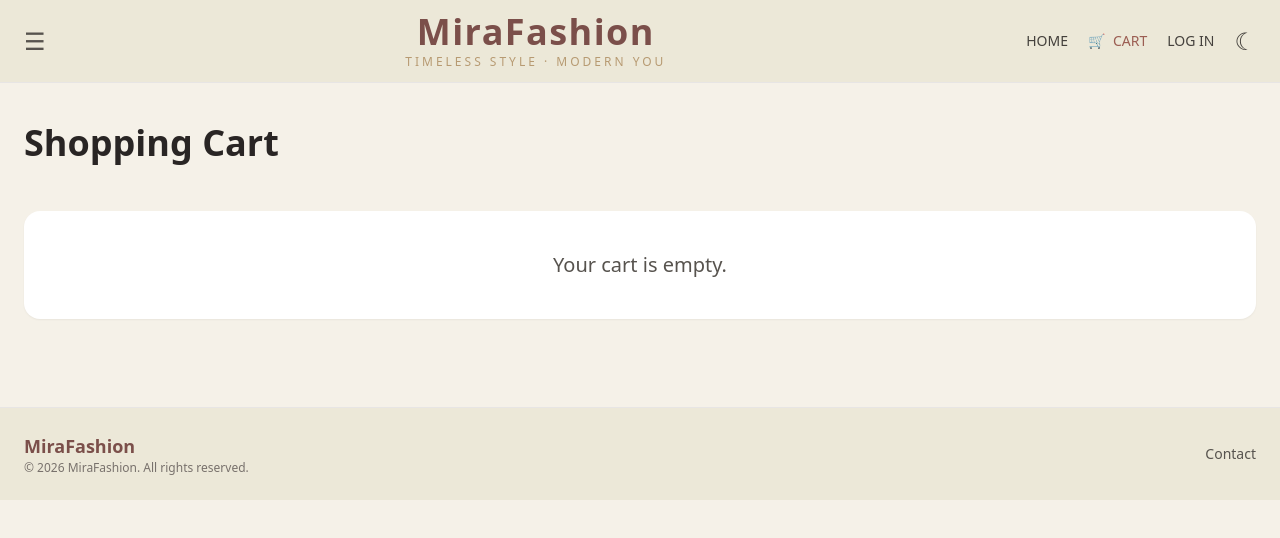
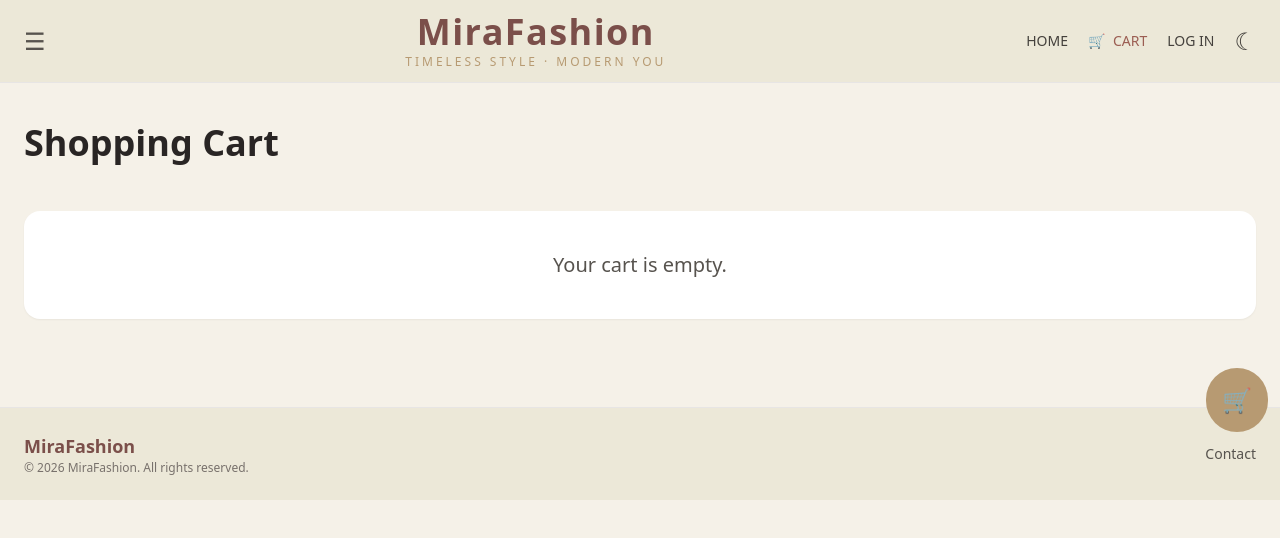
Before and after one commit to Nipuni-Liyange/my-spa-app, a Vue app: page /cart in a window 1280 px wide. Shown: the top 538 px of the page. Built offline with nearby package versions, Linux system fonts and the light colour scheme.

Commit message:
Add floating cart button on right side of app

```diff
--- a/src/App.vue
+++ b/src/App.vue
@@ -1,3 +1,8 @@
+<script setup lang="ts">
+import FloatingCartButton from './components/layout/FloatingCartButton.vue'
+</script>
+
 <template>
   <router-view />
+  <FloatingCartButton />
 </template>
--- /dev/null
+++ b/src/components/layout/FloatingCartButton.vue
@@ -0,0 +1,26 @@
+<script setup lang="ts">
+import { computed } from 'vue'
+import { useCartStore } from '../../stores/cart'
+
+const cartStore = useCartStore()
+
+const totalItems = computed(() => cartStore.totalItems)
+</script>
+
+<template>
+  <router-link
+    to="/cart"
+    class="fixed right-3 top-1/2 z-40 -translate-y-1/2 rounded-full bg-[#b79a72] p-3 sm:p-4 ..."
+  >
+    <div class="relative flex items-center justify-center">
+      <span class="text-2xl">🛒</span>
+
+      <span
+        v-if="totalItems > 0"
+        class="absolute -right-2 -top-2 flex h-6 min-w-[24px] items-center justify-center rounded-full bg-[#9b5d52] px-1 text-xs font-bold text-white"
+      >
+        {{ totalItems }}
+      </span>
+    </div>
+  </router-link>
+</template>
```
